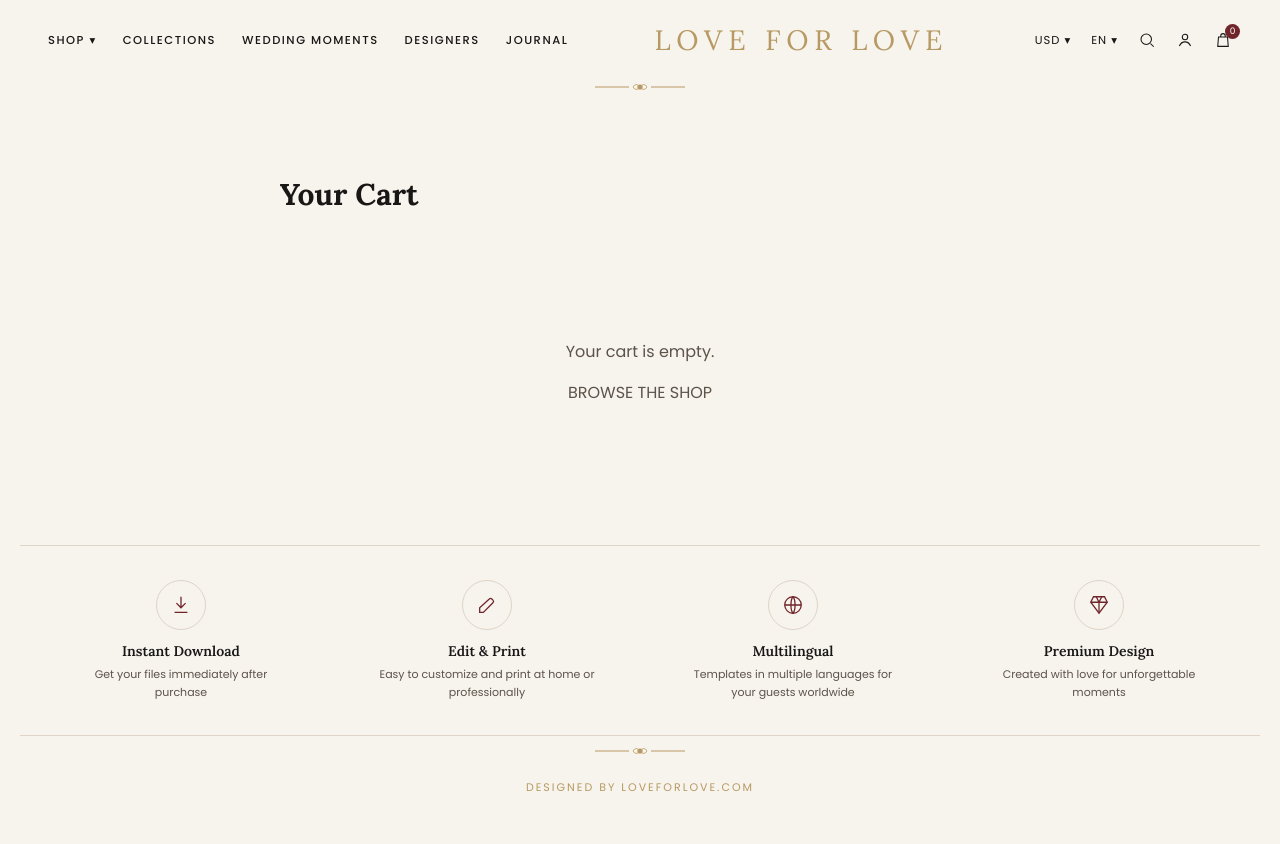
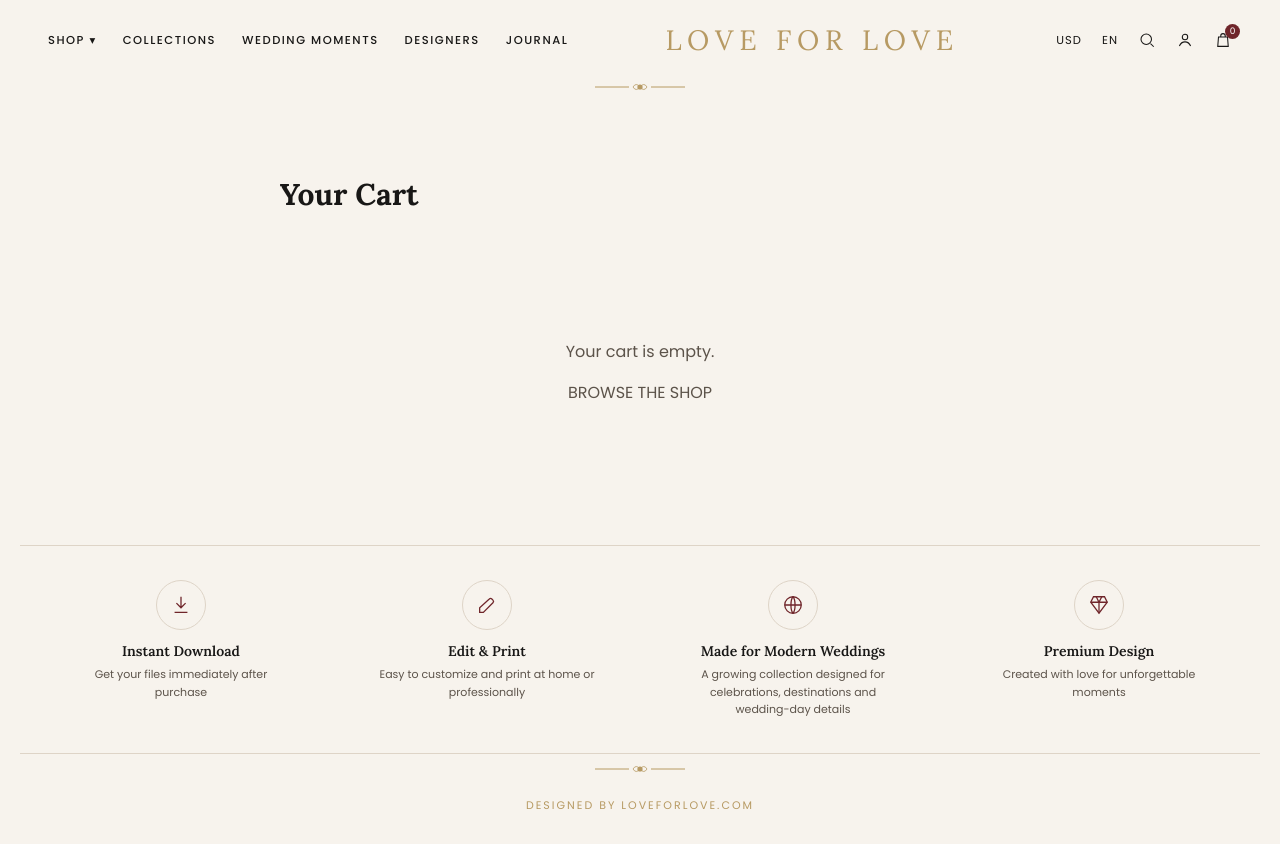
Before and after one commit to medzenter-svg/loveforlove.com, a Flask app: page /cart in a window 1280 px wide. Before the commit the page ends 791 px from the top, so only its background shows below. Run offline with Flask 3, Linux system fonts and the light colour scheme.

Commit message:
Remove placeholder selectors and avoid overstating unfinished features

```diff
--- a/store/templates/base.html
+++ b/store/templates/base.html
@@ -21,8 +21,8 @@
       </div>
       <a class="logo" href="{{ url_for('home') }}">LOVE FOR LOVE</a>
       <div class="nav-right">
-        <span class="lang">USD &#9662;</span>
-        <span class="lang">EN &#9662;</span>
+        <span class="lang" title="Store currency">USD</span>
+        <span class="lang" title="Current language">EN</span>
         {% include "icons/search.svg" %}
         {% include "icons/user.svg" %}
         <a class="cart-wrap" href="{{ url_for('cart_view') }}">
@@ -61,8 +61,8 @@
       </div>
       <div class="feat">
         <div class="ic">{% include "icons/globe.svg" %}</div>
-        <div class="t">Multilingual</div>
-        <div class="d">Templates in multiple languages for your guests worldwide</div>
+        <div class="t">Made for Modern Weddings</div>
+        <div class="d">A growing collection designed for celebrations, destinations and wedding-day details</div>
       </div>
       <div class="feat">
         <div class="ic">{% include "icons/gem.svg" %}</div>
```
